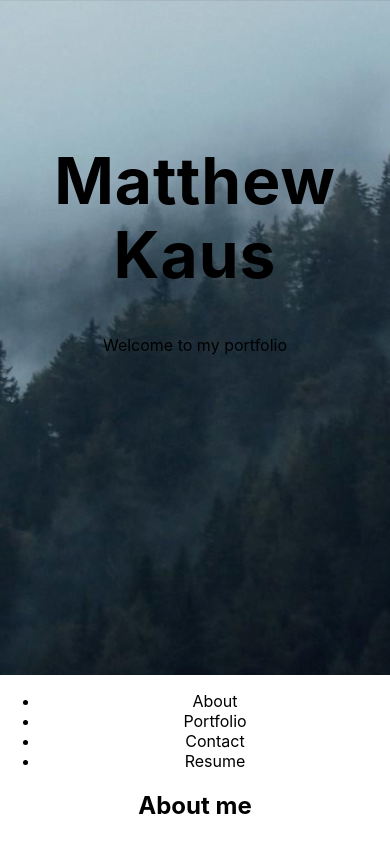
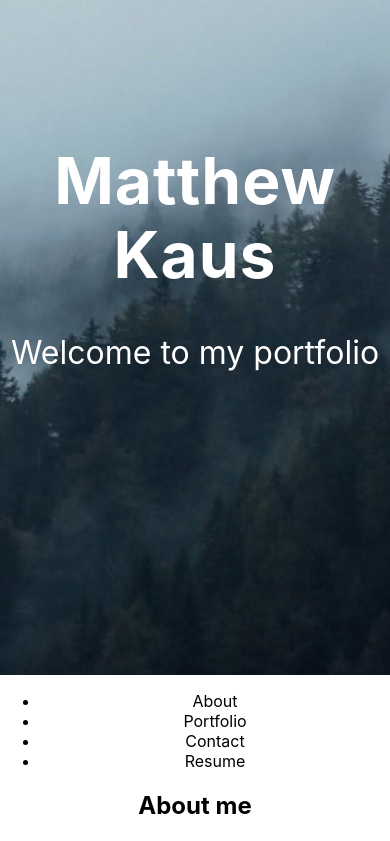
Before and after one commit to MatthewKaus/react-portfolio, a React (Create React App) app: page / in a window 390 px wide. Shown: the top 841 px of the page. Built offline with nearby package versions, Linux system fonts and the light colour scheme.

Commit message:
trying to fix mobile hero

```diff
--- a/src/componenets/Hero/index.js
+++ b/src/componenets/Hero/index.js
@@ -1,10 +1,12 @@
 import React from 'react';
 
-function Hero () {
+function Hero() {
     return (
         <header className='hero'>
             <h1 className='hero-header'>Matthew Kaus</h1>
-            <p className='hero-subtitle'>Welcome to my portfolio</p>
+            <div className='flex-column'>
+                <p className='hero-subtitle'>Welcome to my portfolio</p>
+            </div>
         </header>
     )
 }
--- a/src/index.css
+++ b/src/index.css
@@ -7,6 +7,7 @@
   background-size: cover;
   background-position: center;
   background-attachment: fixed;
+  background-repeat: no-repeat;
   height: 100%;
   height: 80vh;
   width: 100%;
@@ -18,12 +19,17 @@
   line-height: 74px;
   letter-spacing: 1px;
   font-size: 4em;
-  color: black;
+  color: white;
   font-weight: 700;
   text-align: center;
 }
 
-
+.hero-subtitle {
+  line-height: 35px;
+  font-size: 2em;
+  color: white;
+  text-align: center;
+}
 
 body {
   margin: 0;
```
